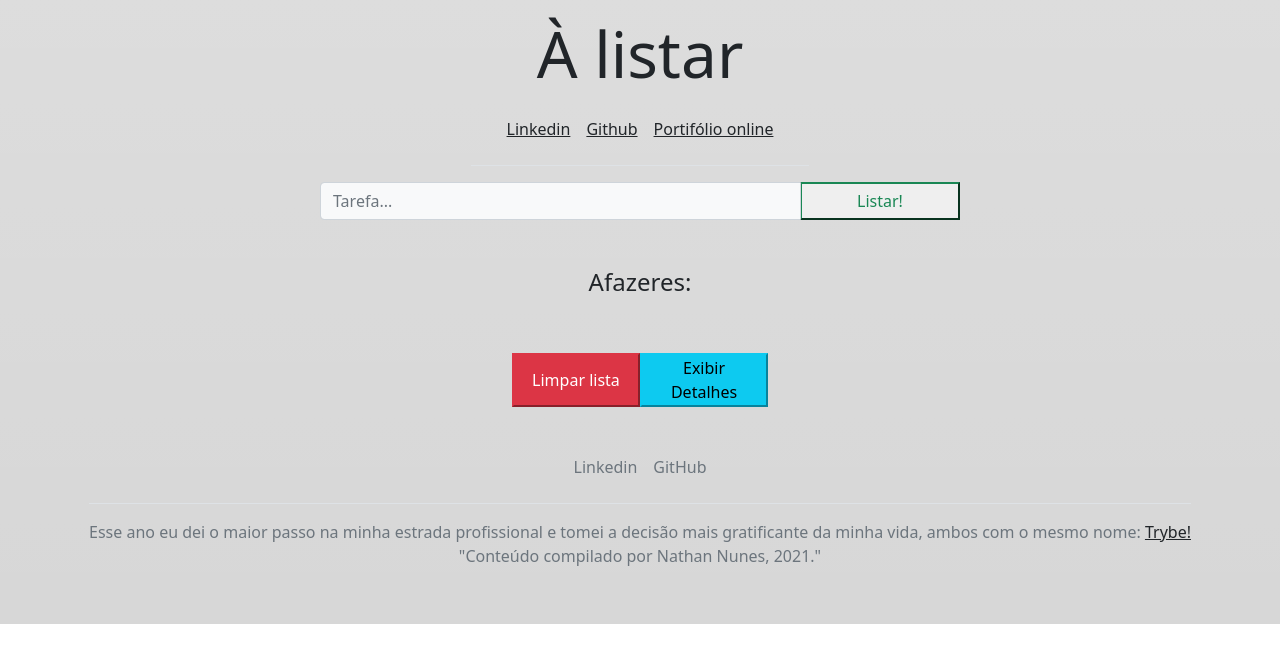
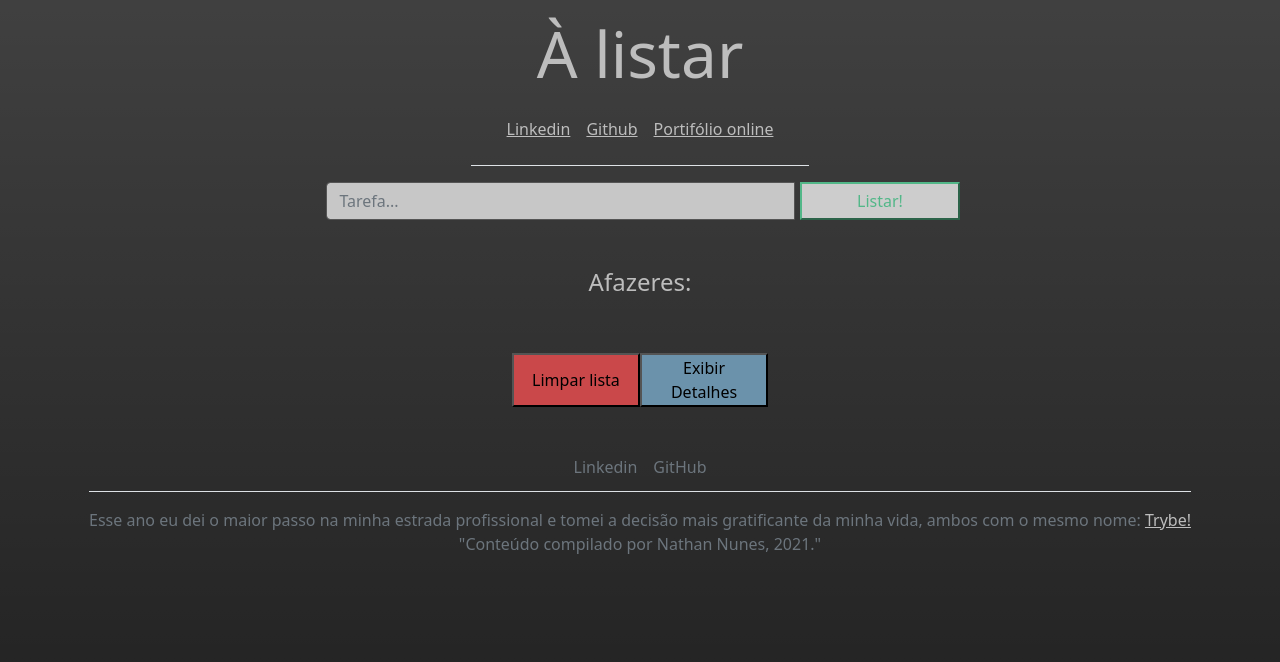
Before and after one commit to NunesNathan/alistar-reactjs, a React (Create React App) app: page / in a window 1280 px wide. Shown: the top 662 px of the page. Built offline with nearby package versions, Linux system fonts and the light colour scheme.

Commit message:
:lipstick: 0.2.2 - add FontAwesome & color palette defined

```diff
--- a/package.json
+++ b/package.json
@@ -1,6 +1,6 @@
 {
   "name": "alistar",
-  "version": "0.2.0",
+  "version": "0.2.2",
   "private": true,
   "dependencies": {
     "@testing-library/jest-dom": "^5.16.1",
--- a/public/index.html
+++ b/public/index.html
@@ -11,9 +11,13 @@
     />
     <link rel="apple-touch-icon" href="%PUBLIC_URL%/logo192.png" />
     <link rel="manifest" href="%PUBLIC_URL%/manifest.json" />
+    <link rel="stylesheet"
+      href="https://pro.fontawesome.com/releases/v5.10.0/css/all.css"
+      integrity="sha384-AYmEC3Yw5cVb3ZcuHtOA93w35dYTsvhLPVnYs9eStHfGJvOvKxVfELGroGkvsg+p"
+      crossorigin="anonymous" />
     <title>Á listar</title>
   </head>
-  <body>
+  <body class="bg-grey-10 bg-n-gradient">
     <noscript>You need to enable JavaScript to run this app.</noscript>
     <div id="root"></div>
   </body>
--- a/src/App.js
+++ b/src/App.js
@@ -30,13 +30,12 @@ export default class App extends Component {
 
   render() {
     return (
-      <body
+      <div
         className="
-        bg-c6 bg-gradient
         d-flex flex-wrap align-items-center justify-content-center"
       >
         {this.routes()}
-      </body>
+      </div>
     );
   }
 }
--- a/src/components/ControlKeys.js
+++ b/src/components/ControlKeys.js
@@ -33,27 +33,35 @@ export default class ControlKeys extends Component {
     return (
       <>
         <button
-          className="btn-light mx-1 col-2"
+          className="btn-n-info mx-1 col-1"
+          type="button"
+          name="infos"
+          onClick={ this.moveButton }
+        >
+          <i className="far fa-window-maximize" />
+        </button>
+        <button
+          className="btn-grey-7 mx-1 col-1"
           type="button"
           name="up"
           onClick={ this.moveButton }
         >
-          {' ↑ '}
+          <i className="fas fa-arrow-up" />
         </button>
         <button
-          className="btn-dark mx-1 col-2"
+          className="btn-grey-7 mx-1 col-1"
           type="button"
           name="down"
           onClick={ this.moveButton }
         >
-          {' ↓ '}
+          <i className="fas fa-arrow-down" />
         </button>
         <button
-          className="btn-danger mx-1 col-2"
+          className="btn-n-danger mx-1 col-1"
           type="button"
           onClick={ this.excludeButton }
         >
-          {' X '}
+          <i className="fas fa-trash-alt" />
         </button>
       </>
     );
--- a/src/components/Footer.js
+++ b/src/components/Footer.js
@@ -3,8 +3,8 @@ import React, { Component } from 'react';
 export default class Footer extends Component {
   render() {
     return (
-      <footer className="py-3 my-4">
-        <ul className="nav justify-content-center border-bottom pb-3 mb-3">
+      <footer className="py-3 mt-4 mb-2">
+        <ul className="nav justify-content-center border-bottom pb-1 mb-3">
           <li className="nav-item">
             <a
               className="nav-link px-2 text-muted"
@@ -33,7 +33,7 @@ export default class Footer extends Component {
           tomei a decisão mais gratificante da minha vida, ambos com o mesmo nome:
           {' '}
           <a
-            className="link-dark"
+            className="link-styled"
             href="https://www.betrybe.com/"
             target="_blank"
             rel="noreferrer"
--- a/src/components/Header.js
+++ b/src/components/Header.js
@@ -11,7 +11,7 @@ export default class Header extends Component {
           <ul className="nav mb-md-0 justify-content-center">
             <li className="nav-link px-2">
               <a
-                className="link-dark"
+                className="link-styled"
                 href="https://www.linkedin.com/in/nathannunes-/"
                 target="_blank"
                 rel="noreferrer"
@@ -21,7 +21,7 @@ export default class Header extends Component {
             </li>
             <li className="nav-link px-2">
               <a
-                className="link-dark"
+                className="link-styled"
                 href="https://github.com/NunesNathan"
                 target="_blank"
                 rel="noreferrer"
@@ -31,7 +31,7 @@ export default class Header extends Component {
             </li>
             <li className="nav-link px-2">
               <a
-                className="link-dark"
+                className="link-styled"
                 href="https://nunesnathan.github.io/"
                 target="_blank"
                 rel="noreferrer"
--- a/src/components/ListManagement.js
+++ b/src/components/ListManagement.js
@@ -15,12 +15,12 @@ export default class ListManagement extends Component {
         <button
           type="button"
           onClick={ this.clearList }
-          className="col-6 btn-danger"
+          className="col-6 btn-n-danger"
         >
           Limpar lista
         </button>
         <button
-          className="col-6 btn-info"
+          className="col-6 btn-n-info"
           type="button"
         >
           Exibir Detalhes
--- a/src/pages/Home.js
+++ b/src/pages/Home.js
@@ -32,7 +32,7 @@ export default class Home extends Component {
   render() {
     const { inputValue } = this.state;
     return (
-      <main className="d-flex flex-column col-12 align-items-center">
+      <main className="d-flex main flex-column col-12 align-items-center">
         <label
           className="order-1 flex-wrap d-flex flex-row input-group
           w-50 row"
@@ -45,14 +45,14 @@ export default class Home extends Component {
             value={ inputValue }
             onChange={ this.changeInput }
             id="taskInput"
-            className="form-control col-9 bg-light"
+            className="form-control col-9 bg-grey-2"
           />
           <button
             type="submit"
             data-testid="query-button"
             onClick={ this.enterFunc }
             id="taskInput"
-            className="btn-outline-success col-3"
+            className="btn-n-outline-success ml-2 col-3"
           >
             Listar!
           </button>
--- a/src/styles/myStyles.css
+++ b/src/styles/myStyles.css
@@ -1,7 +1,49 @@
 :root {
-  --neithans-c6: #c6c6c6;
-  --neithans-c6-rgb: 198, 198, 198;
-  --neithans-gradient: linear-gradient(200deg, rgba(255, 255, 255, 0.15), rgba(255, 255, 255, 0));
+  --neithans-beatred: #c83844;
+  --neithans-beazul: #b6ccd1;
+  --neithans-n-danger: #CA484A;
+  --neithans-n-warning: #DDD11E;
+  --neithans-n-info: #6B92AB;
+  --neithans-n-success: #52b788;
+  --neithans-grey-0: #ebebeb;
+  --neithans-grey-1: #e0e0e0;
+  --neithans-grey-2: #cdcdcd;
+  --neithans-grey-3: #bdbdbd;
+  --neithans-grey-4: #9e9e9e;
+  --neithans-grey-5: #777777;
+  --neithans-grey-6: #616161;
+  --neithans-grey-7: #555555;
+  --neithans-grey-8: #424242;
+  --neithans-grey-9: #333333;
+  --neithans-grey-10: #1f1f1f;
+  --neithans-n-danger-rgb: 202, 72, 74;
+  --neithans-n-warning-rgb: 221, 209, 30;
+  --neithans-n-info-rgb: 107, 146, 171;
+  --neithans-n-success-rgb: 82, 183, 136;
+  --neithans-grey-0-rgb: 235, 235, 235;
+  --neithans-grey-1-rgb: 224, 224, 224;
+  --neithans-grey-2-rgb: 199, 199, 199;
+  --neithans-grey-3-rgb: 189, 189, 189;
+  --neithans-grey-4-rgb: 158, 158, 158;
+  --neithans-grey-5-rgb: 119, 119, 119;
+  --neithans-grey-6-rgb: 97, 97, 97;
+  --neithans-grey-7-rgb: 85, 85, 85;
+  --neithans-grey-8-rgb: 66, 66, 66;
+  --neithans-grey-9-rgb: 51, 51, 51;
+  --neithans-grey-10-rgb: 31, 31, 31;
+  --neithans-gradient: linear-gradient(180deg, rgba(255, 255, 255, 0.15), rgba(255, 255, 255, 0));
+}
+
+* {
+  color: var(--neithans-grey-3);
+  font-weight: 300;
+}
+
+.link-styled {
+  color: var(--neithans-grey-3);
+}
+.link-styled:hover, .link-styled:focus {
+  color: var(--neithans-grey-4);
 }
 
 .border-bottom-toHr {
@@ -10,7 +52,98 @@
   margin-left: 5vw;
 }
 
-.bg-c6 {
-  --neithans-bg-opacity: 70%;
-  background-color: rgba(var(--neithans-c6-rgb), var(--neithans-bg-opacity)) !important;
+body {
+  display: grid;
+  grid-template-columns: 1fr;
+  grid-template-rows: 20% 1fr 15%;
+  grid-template-areas: "header" "main" "footer";
 }
+
+header {
+  grid-area: "header";
+}
+
+main {
+  grid-area: "main";
+}
+
+footer {
+  grid-area: "footer";
+}
+
+.bg-grey-10 {
+  --neithans-bg-opacity: 1;
+  background-color: rgba(var(--neithans-grey-10-rgb), var(--neithans-bg-opacity)) !important;
+}
+
+.bg-n-gradient {
+  background-image: var(--neithans-gradient) !important;
+  min-height: 100vh;
+}
+
+.bg-grey-2 {
+  --neithans-bg-opacity: 1;
+  background-color: rgba(var(--neithans-grey-2-rgb), var(--neithans-bg-opacity)) !important;
+  border-color: var(--neithans-grey-7);
+}
+
+.btn-n-outline-success {
+  color: var(--neithans-n-success);
+  background-color: var(--neithans-grey-2);
+  border-color: var(--neithans-n-success);
+}
+.btn-n-outline-success:hover {
+  color: var(--neithans-grey-2);
+  background-color: var(--neithans-n-success);
+}
+
+.btn-n-danger {
+  color: #000;
+  background-color: var(--neithans-n-danger);
+}
+
+.btn-n-danger:hover {
+  color: #000;
+  background-color: #a16061;
+}
+
+.btn-n-info, .btn-n-info i {
+  color: #000;
+  background-color: var(--neithans-n-info);
+}
+
+.btn-n-info:hover  {
+  color: #000;
+  background-color: #718591;
+}
+
+.btn-grey-9 {
+  color: #000;
+  background-color: var(--neithans-grey-9);
+}
+
+.btn-grey-9:hover {
+  color: #000;
+  background-color: var(--neithans-grey-7);
+}
+
+.btn-grey-7 {
+  color: #000;
+  background-color: var(--neithans-grey-7);
+}
+
+.btn-grey-7:hover {
+  color: #000;
+  background-color: var(--neithans-grey-6);
+}
+
+.form-control {
+  margin: 0 1%;
+}
+
+.form-control:focus {
+  color: #212529;
+  border-color: var(--neithans-grey-7);
+  box-shadow: 0 0;
+  margin: 0 0.3%;
+}
```
Also changed, not shown: 1 other file (tests, documents, lock files or other folders).
